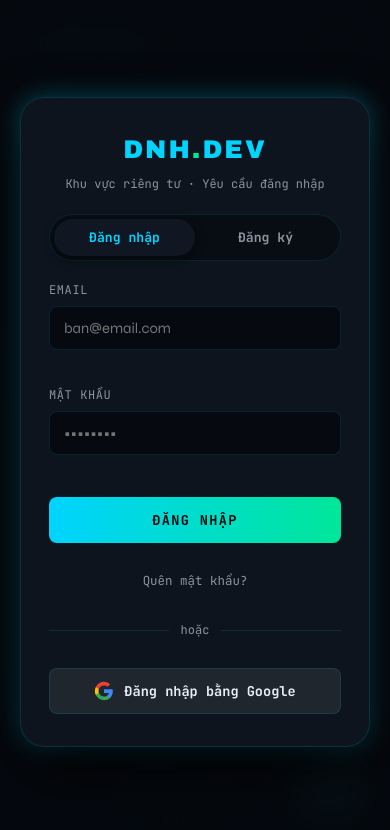
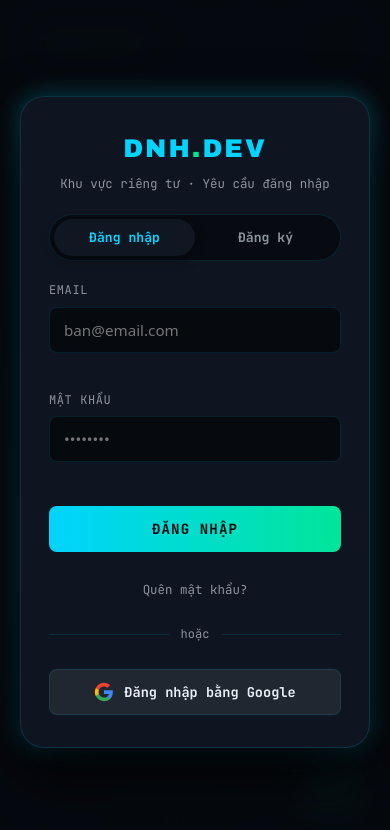
Before and after one commit to huydao24/portfolio, a plain HTML site: page index.html in a window 390 px wide. Shown: the top 830 px of the page. Drawn offline with nearby package versions, Linux system fonts and the light colour scheme.

Commit message:
fdfjhhjbs

```diff
--- a/style.css
+++ b/style.css
@@ -1730,27 +1730,33 @@ a, button, input, select, textarea, .project-card, .stat-card, .skill-group, .so
   align-items: center;
   justify-content: center;
   padding: 20px;
+  opacity: 1;
+  transition: opacity 0.4s ease-out, visibility 0.4s ease-out;
   animation: fadeIn 0.4s ease-out forwards;
 }
 
-#auth-overlay.auth-hidden {
-  opacity: 0;
-  pointer-events: none;
-  transition: opacity 0.4s ease-out;
+#auth-overlay.auth-overlay--hidden,
+#auth-overlay.auth-hidden,
+#auth-overlay.hidden {
+  opacity: 0 !important;
+  visibility: hidden !important;
+  pointer-events: none !important;
 }
 
 .auth-glass {
   width: 100%;
   max-width: 440px;
-  background: rgba(16, 23, 34, 0.85);
+  background: rgba(16, 23, 34, 0.95);
   border: 1px solid var(--surface-glass-border);
   border-radius: var(--radius-lg);
   padding: 32px 28px;
-  box-shadow: 0 25px 60px rgba(0, 0, 0, 0.8), var(--glow-cyan);
-  backdrop-filter: blur(16px);
+  box-shadow: 0 25px 60px rgba(0, 0, 0, 0.9), var(--glow-cyan);
+  backdrop-filter: blur(20px);
   display: flex;
   flex-direction: column;
   gap: 20px;
+  position: relative;
+  z-index: 10;
 }
 
 .auth-brand {
@@ -1771,14 +1777,14 @@ a, button, input, select, textarea, .project-card, .stat-card, .skill-group, .so
 
 .auth-brand-sub {
   font-family: var(--font-mono);
-  font-size: 0.75rem;
+  font-size: 0.78rem;
   color: var(--text-muted);
   margin-top: 4px;
 }
 
 .auth-tabs {
   display: flex;
-  background: rgba(6, 9, 14, 0.6);
+  background: rgba(6, 9, 14, 0.8);
   border-radius: var(--radius-full);
   padding: 4px;
   border: 1px solid var(--border);
@@ -1837,24 +1843,25 @@ a, button, input, select, textarea, .project-card, .stat-card, .skill-group, .so
 
 .auth-field input {
   width: 100%;
-  background: rgba(6, 9, 14, 0.8);
+  background: rgba(6, 9, 14, 0.9);
   border: 1px solid var(--border);
   border-radius: var(--radius-sm);
   padding: 12px 14px;
-  font-family: var(--font-heading);
-  font-size: 0.92rem;
-  color: var(--text);
+  font-family: system-ui, -apple-system, sans-serif;
+  font-size: 0.95rem;
+  color: #ffffff;
   outline: none;
   transition: border-color var(--transition-fast), box-shadow var(--transition-fast);
 }
 
 .auth-field input:focus {
   border-color: var(--secondary);
-  box-shadow: 0 0 0 3px rgba(0, 212, 255, 0.15);
+  box-shadow: 0 0 0 3px rgba(0, 212, 255, 0.2);
 }
 
 .auth-password-wrap {
   position: relative;
+  width: 100%;
 }
 
 .auth-password-wrap input {
@@ -1882,17 +1889,17 @@ a, button, input, select, textarea, .project-card, .stat-card, .skill-group, .so
 
 .auth-field-error {
   font-family: var(--font-mono);
-  font-size: 0.7rem;
+  font-size: 0.72rem;
   color: var(--danger);
-  min-height: 14px;
+  min-height: 16px;
 }
 
 .auth-server-error {
   font-family: var(--font-mono);
   font-size: 0.78rem;
   color: var(--danger);
-  background: rgba(255, 59, 92, 0.1);
-  border: 1px solid rgba(255, 59, 92, 0.3);
+  background: rgba(255, 59, 92, 0.12);
+  border: 1px solid rgba(255, 59, 92, 0.35);
   border-radius: var(--radius-sm);
   padding: 10px 14px;
   display: none;
@@ -1911,9 +1918,9 @@ a, button, input, select, textarea, .project-card, .stat-card, .skill-group, .so
   border-radius: var(--radius-sm);
   color: #06090e;
   font-family: var(--font-mono);
-  font-size: 0.85rem;
+  font-size: 0.88rem;
   font-weight: 700;
-  letter-spacing: 0.1em;
+  letter-spacing: 0.08em;
   text-transform: uppercase;
   cursor: pointer;
   transition: all var(--transition-fast);
@@ -1935,7 +1942,7 @@ a, button, input, select, textarea, .project-card, .stat-card, .skill-group, .so
   color: var(--text-muted);
   font-family: var(--font-mono);
   font-size: 0.75rem;
-  margin: 12px 0;
+  margin: 8px 0;
 }
 
 .auth-divider::before, .auth-divider::after {
```
